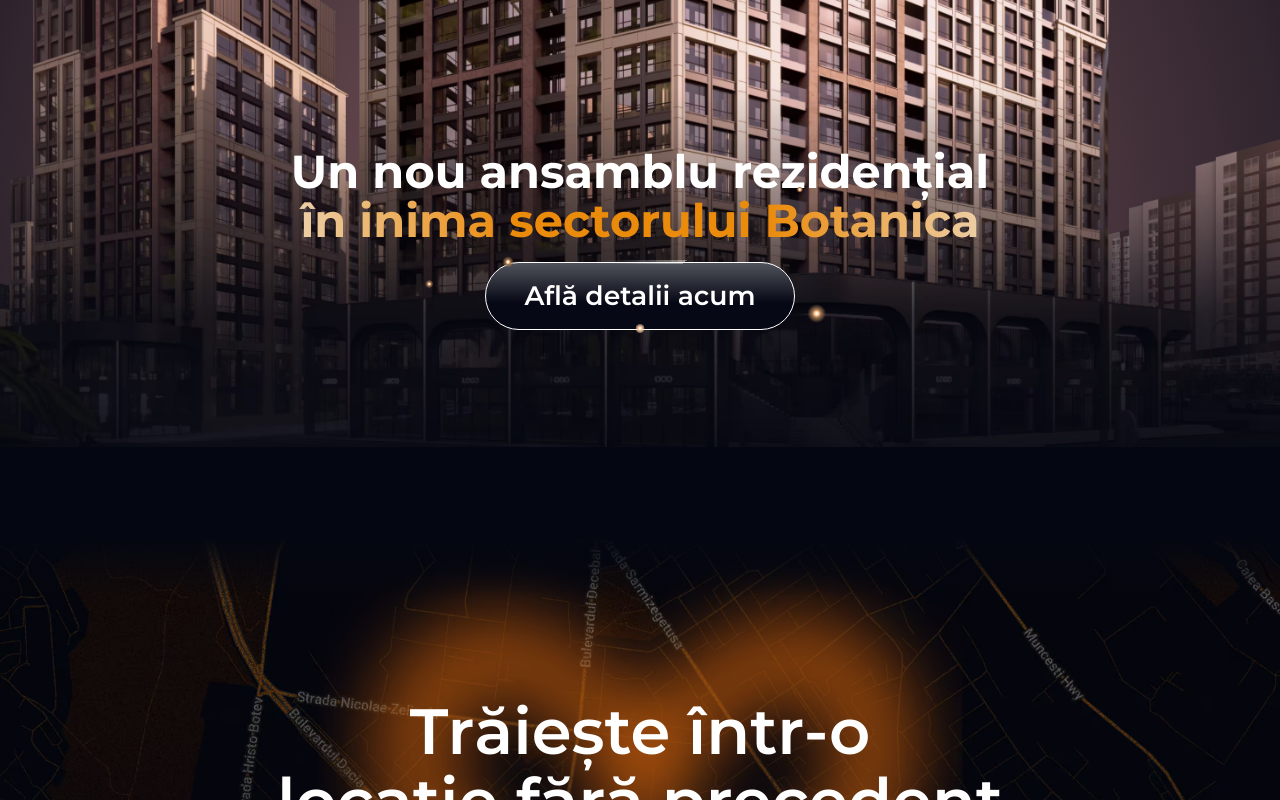
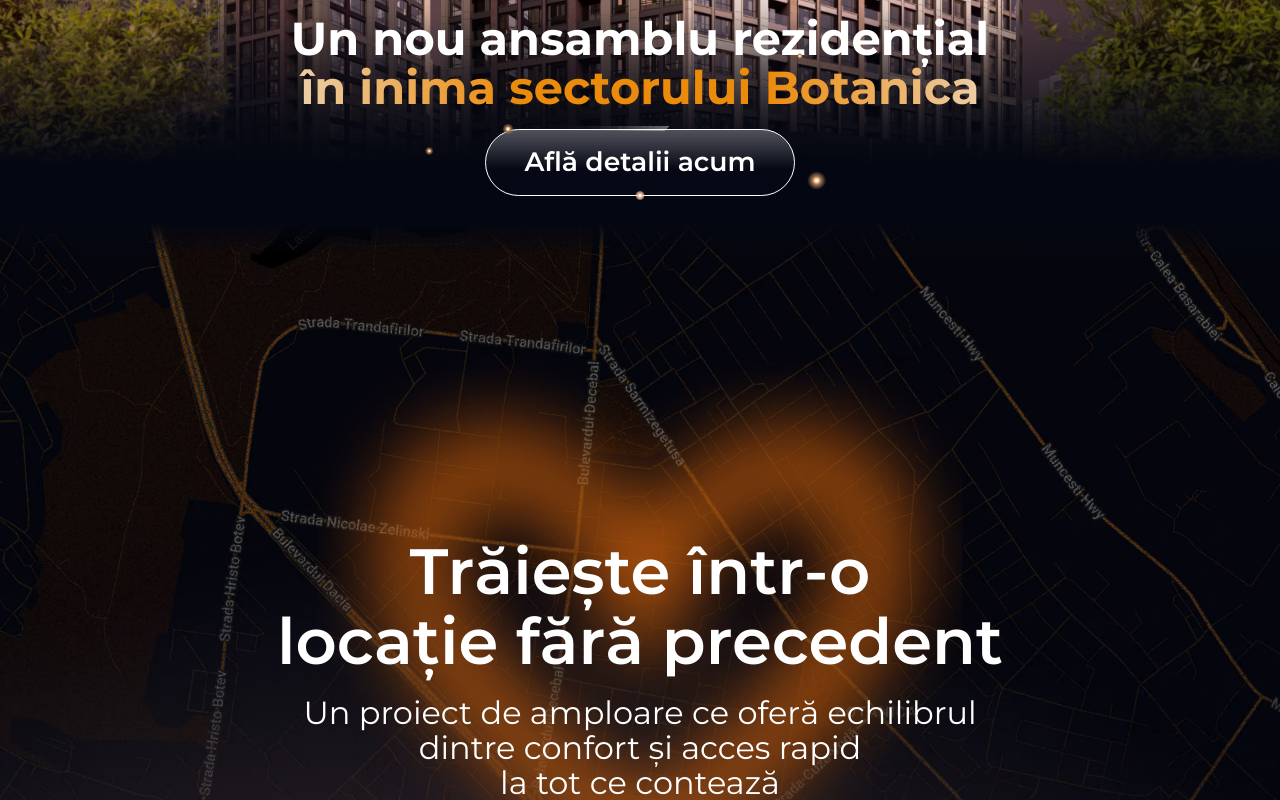
Before and after one commit to corporateready/sarmizegetusa, a Next.js app: page / in a window 1280 px wide. Shown: the part 540-1340 px from the top of the page. Built offline with nearby package versions, Linux system fonts and the light colour scheme.

Commit message:
correction of laptop Hero

```diff
--- a/app/components/button-to-up/styles.module.scss
+++ b/app/components/button-to-up/styles.module.scss
@@ -8,7 +8,7 @@
   }
 
   @media screen and (width >= 1920px) {
-    @apply w-[80px] h-[80px] bottom-[-10px] right-[-34px];
+    @apply w-[80px] h-[80px] bottom-[-10px] right-[-44px];
   }
 }
 .letter__button_up_icon {
--- a/app/components/header/index.jsx
+++ b/app/components/header/index.jsx
@@ -10,7 +10,7 @@ const Index = () => {
       <div className={styles.container}>
         <div className={styles.inner}>
           <div className={styles.navigate}>
-            {/* <LangToggler /> */}
+            <LangToggler />
             <PhoneButton />
           </div>
         </div>
--- a/app/components/header/styles.module.scss
+++ b/app/components/header/styles.module.scss
@@ -45,7 +45,7 @@
   @apply flex justify-end items-center gap-[30rem];
 
   @media screen and (min-width: 641px) {
-    @apply w-[242rem] flex justify-center gap-[15rem];
+    @apply w-[242rem] flex gap-[15rem];
   }
 
   @media screen and (width >= 1920px) {
--- a/app/components/heart-animate/styles.module.scss
+++ b/app/components/heart-animate/styles.module.scss
@@ -33,12 +33,12 @@
 
     @media screen and (width > 640px) {
     content: '';
-      @apply w-[800rem] h-[705rem] bg-[url('/mobile/location/location-heart.avif')] bg-contain bg-center bg-no-repeat inline-flex absolute top-[100rem] left-1/2 -translate-x-1/2 z-[3];
+      @apply w-[800rem] h-[705rem] bg-[url('/mobile/location/location-heart.avif')] bg-contain bg-center bg-no-repeat inline-flex absolute top-[-10rem] left-1/2 -translate-x-1/2 z-[3];
 
     }
 
     @media screen and (width >= 1920px) {
     content: '';
-      @apply w-[690px] h-[650px] bg-[url('/mobile/location/location-heart.avif')] bg-cover bg-center bg-no-repeat inline-flex absolute top-[60px] left-1/2 -translate-x-1/2 z-[3];
+      @apply w-[690px] h-[650px] bg-[url('/mobile/location/location-heart.avif')] bg-cover bg-center bg-no-repeat inline-flex absolute top-[20px] left-1/2 -translate-x-1/2 z-[3];
     }
 }
--- a/app/components/hero/hero.module.scss
+++ b/app/components/hero/hero.module.scss
@@ -17,7 +17,7 @@
   }
 
   @media screen and (width >= 640px) {
-    @apply h-[1170rem] relative z-0;
+    @apply h-[920rem] relative z-0;
    }
 
   @media screen and (width >= 1920px) {
@@ -49,7 +49,7 @@
     @apply hidden;
 
     @media screen and (width >= 640px) {
-      @apply inline-flex w-full h-[930rem] absolute top-[250rem] left-0 z-3;
+      @apply inline-flex w-full h-[710rem] absolute top-[230rem] left-0 z-3;
     }
 
     @media screen and (width >= 1920px) {
@@ -58,8 +58,8 @@
 
     &::after {
       content: "";
-      @apply absolute bottom-[-220rem] left-0 z-4 inline-flex w-full h-[230rem];
-      background: linear-gradient(0deg,rgba(4, 7, 17, 0) 0%, rgba(4, 7, 17, 1) 76%, rgba(4, 7, 17, 1) 100%);
+      @apply absolute bottom-[90rem] left-0 z-4 inline-flex w-full h-[230rem];
+      background: linear-gradient(180deg,rgba(4, 7, 17, 0) 0%, rgba(4, 7, 17, 1) 76%, rgba(4, 7, 17, 1) 100%);
     }
 
   }
@@ -81,15 +81,15 @@
   @apply hidden;
 
   @media screen and (width >= 640px) {
-   @apply inline-block text-[52rem] text-center leading-[105%] w-full relative z-3 text-white font-bold mt-[774rem];
+   @apply inline-block text-[52rem] text-center leading-[105%] w-full relative z-3 text-white font-bold mt-[624rem];
   }
 
   @media screen and (width >= 1920px) {
-    @apply inline-block text-[52px] text-center leading-[100%] w-full text-white font-bold relative top-0 left-1/2 -translate-1/2 z-4 mt-[796px];
+    @apply inline-block text-[52px] text-center leading-[100%] w-full text-white font-bold relative top-0 left-1/2 -translate-1/2 z-4 mt-[800px];
   }
 }
 .hero__text_mobile {
-  @apply text-[26rem] text-center leading-[110%] w-full text-white font-semibold absolute top-[566rem] left-1/2 -translate-1/2 z-[3];
+  @apply text-[26rem] text-center leading-[110%] w-full text-white font-semibold absolute top-[573rem] left-1/2 -translate-1/2 z-[3];
 
   @media screen and (width > 640px) {
    @apply hidden;
@@ -128,7 +128,7 @@
   }
 }
 .button__detail {
-  @apply text-white text-[21.5rem] font-semibold tracking-[0.4rem] leading-[100%] w-[357rem] h-[50rem] border-[0.54rem] border-white rounded-full flex items-center justify-center relative z-3 mt-[550rem] mx-auto;
+  @apply text-white text-[21.5rem] font-semibold tracking-[0.4rem] leading-[100%] w-[357rem] h-[50rem] border-[0.54rem] border-white rounded-full flex items-center justify-center relative z-3 mt-[556rem] mx-auto;
 
   background: linear-gradient(
     0deg,
@@ -175,7 +175,7 @@
 }
 
 @media screen and (width >= 1920px) {
-  @apply text-white text-[30px] font-medium leading-[100%] w-[345px] h-[76px] border-[1px] border-white rounded-full flex items-center justify-center absolute z-4 top-[902px] left-1/2 -translate-x-1/2 hover:cursor-pointer tracking-normal mt-0;
+  @apply text-white text-[30px] font-medium leading-[100%] w-[345px] h-[76px] border-[1px] border-white rounded-full flex items-center justify-center absolute z-4 top-[906px] left-1/2 -translate-x-1/2 hover:cursor-pointer tracking-normal mt-0;
   font-family: "Montserrat", sans-serif;
   background: linear-gradient(
     0deg,
@@ -332,23 +332,24 @@
 }
 // Location
 .location__wrapper {
-  @apply w-dvw h-[1400rem] relative z-2 mt-[-46rem] overflow-hidden;
+  @apply w-dvw h-[1400rem] relative z-2 mt-[-46rem] overflow-x-hidden;
 
-  @media screen and (width >=640px) {
-    @apply mt-[-60rem] h-[2440rem];
+  @media screen and (width >= 640px) {
+    @apply mt-[85rem] h-[2440rem];
+    overflow-x: visible;
 
     &::after {
-      content: "";  @apply absolute top-[-110rem] left-0 z-3 inline-flex w-full h-[280rem];
-      background: linear-gradient(0deg,rgba(4, 7, 17, 0) 0%, rgba(4, 7, 17, 1) 24%, rgba(4, 7, 17, 1) 100%);
+      content: "";  @apply absolute top-[-160rem] left-0 z-3 inline-flex w-full h-[50rem];
+      background: linear-gradient(0deg,rgba(4, 7, 17, 0) 0%, rgba(4, 7, 17, 1) 74%, rgba(4, 7, 17, 1) 100%);
     }
   }
 
   @media screen and (width >= 1920px) {
-      @apply inline-flex relative left-1/2 -translate-x-1/2 z-4 mt-0 w-[1920px] h-[2100px];
+      @apply inline-flex relative left-1/2 -translate-x-1/2 z-4 mt-[60px] w-[1920px] h-[2100px];
 
       &::after {
         content: "";
-        @apply absolute top-0 left-0 z-[1] inline-flex w-full h-[140px];
+        @apply absolute top-[-60px] left-0 z-[1] inline-flex w-full h-[200px];
         background: linear-gradient(0deg,rgba(4, 7, 17, 0) 0%, rgba(4, 7, 17, 1) 50%, rgba(4, 7, 17, 1) 100%);
       }
     }
@@ -372,55 +373,55 @@
     @apply hidden;
 
     @media screen and (width >= 1920px) {
-      @apply inline-flex mt-[-30px];
+      @apply inline-flex mt-[-60px];
     }
   }
 
 
 }
 .location__title_text {
-  @apply text-[32rem] font-semibold text-white text-center leading-[110%] w-full relative top-[336rem] z-5;
+  @apply text-[32rem] font-semibold text-white text-center leading-[110%] w-full relative top-[347rem] z-5;
 
   @media screen and (width >= 640px) {
-     @apply text-[72rem] font-semibold text-white text-center w-full relative top-[280rem];
+     @apply text-[72rem] font-semibold text-white text-center w-full relative top-[205rem];
      letter-spacing: .4%;
   }
 
   @media screen and (width >= 1920px) {
-     @apply text-[72px] font-semibold text-white text-center w-full absolute top-[350px] left-1/2 -translate-1/2 z-3 ml-0;
+     @apply text-[72px] font-semibold text-white text-center w-full absolute top-[294px] left-1/2 -translate-1/2 z-3 ml-0;
   }
 }
 .location__description_text {
-  @apply text-[16rem] font-normal text-white text-center leading-[110%] w-full relative top-[348rem] z-5;
+  @apply text-[16rem] font-normal text-white text-center leading-[110%] w-full relative top-[358rem] z-5;
 
 
   @media screen and (width >= 640px) {
-    @apply text-[36rem] font-normal text-white text-center w-full relative top-[300rem];
+    @apply text-[36rem] font-normal text-white text-center w-full relative top-[226rem];
   }
 
   @media screen and (width >= 1920px) {
-    @apply text-[36px] font-normal text-white text-center leading-[110%] w-full  absolute top-[510px] left-1/2 -translate-1/2 z-3 ml-0;
+    @apply text-[36px] font-normal text-white text-center leading-[110%] w-full  absolute top-[454px] left-1/2 -translate-1/2 z-3 ml-0;
   }
 }
 .location__title_text__bottom {
    @apply text-[32rem] font-semibold text-white text-center leading-[110%] w-full relative z-3 mt-[705rem];
 
   @media screen and (width > 640px) {
-   @apply text-[72rem] font-semibold text-white text-center leading-[100%] w-full mt-[704rem];
+   @apply text-[72rem] font-semibold text-white text-center leading-[100%] w-full mt-[640rem];
   }
 
   @media screen and (width >= 1920px) {
-   @apply text-[72px] font-semibold text-white text-center leading-[100%] w-full absolute bottom-[1074px] left-1/2 -translate-x-1/2 z-[3];
+   @apply text-[72px] font-semibold text-white text-center leading-[100%] w-full absolute bottom-[1104px] left-1/2 -translate-x-1/2 z-[3];
   }
 }
 .location__description_text__bottom {
   @apply text-[16rem] font-normal text-white text-center leading-[110%] w-full relative z-3 mt-[6rem];
 
   @media screen and (width > 640px) {
-    @apply text-[36rem] font-normal text-white text-center leading-[100%] w-full mt-[20rem];
+    @apply text-[36rem] font-normal text-white text-center leading-[100%] w-full mt-[21rem];
   }
 
   @media screen and (width >= 1920px) {
-    @apply text-[36px] font-normal text-white text-center leading-[100%] w-full absolute bottom-[946px] left-1/2 -translate-x-1/2 z-[3];
+    @apply text-[36px] font-normal text-white text-center leading-[100%] w-full absolute bottom-[976px] left-1/2 -translate-x-1/2 z-[3];
   }
 }
--- a/app/components/hero/index.jsx
+++ b/app/components/hero/index.jsx
@@ -22,10 +22,17 @@ const Hero = ({ handleToggle }) => {
           </div>
           <div className={styles.hero__bg_desktop}>
             <Image
+              src="/building-large.avif"
+              alt="sarmizegetusa building"
+              fill
+              className="object-cover"
+            />
+            {/* <Image
               src="/building-desktop.avif"
               alt="sarmizegetusa building"
               fill
-            />
+            /> */}
+
           </div>
           <div className={styles.hero__bg_large}>
             <Image
@@ -70,14 +77,14 @@ const Hero = ({ handleToggle }) => {
             fill
             className={`${styles.location__wrapper_bg__mobile} object-cover`}
           />
-          <Image
-            src={"/location-bg-laptop.avif"}
+           <Image
+            src={"/location-bg-large.avif"}
             alt="sarmizegetusa location background"
             loading="eager"
             fill
-            className={`${styles.location__wrapper_bg__laptop} object-cover mt-[-260rem]`}
+            className={`${styles.location__wrapper_bg__laptop} object-cover`}
           />
-          <Image
+         <Image
             src={"/location-bg-large.avif"}
             alt="sarmizegetusa location background"
             loading="eager"
--- a/app/components/letter/letter.module.scss
+++ b/app/components/letter/letter.module.scss
@@ -48,7 +48,7 @@
   }
 }
 .letter__button_access {
-  @apply text-white text-[21.2rem] font-medium leading-[100%] w-[360rem] h-[50rem] border-[0.54rem] border-white rounded-full flex items-center justify-center absolute z-[4] top-[706rem] left-1/2 -translate-x-1/2;
+  @apply text-white text-[21.2rem] font-medium leading-[100%] w-[360rem] h-[50rem] border-[0.54rem] border-white rounded-full flex items-center justify-center absolute z-[4] top-[712rem] left-1/2 -translate-x-1/2;
   font-family: "Montserrat", sans-serif;
   letter-spacing: 3%;
   background: linear-gradient(
--- a/app/components/title/styles.module.scss
+++ b/app/components/title/styles.module.scss
@@ -5,8 +5,8 @@
   letter-spacing: 34%;
 
   @media screen and (width > 640px) {
-    @apply w-max text-center text-white/63 text-[103rem] font-medium uppercase leading-none z-[1] absolute top-[178rem] left-1/2 -translate-x-1/2 ml-[30rem];
-    letter-spacing: 36.8rem;
+    @apply w-max text-center text-white/63 text-[103rem] font-medium uppercase leading-none z-[1] absolute top-[158rem] left-1/2 -translate-x-1/2 ml-[19rem];
+    // letter-spacing: 3;
   }
 
    @media screen and (width >= 1920px) {
--- a/app/styles.module.scss
+++ b/app/styles.module.scss
@@ -7,14 +7,14 @@
 
      &::before {
       content: '';
-      @apply w-[600px] h-[4528px] absolute top-0 left-[-300px] z-5;
+      @apply w-[600px] h-[4548px] absolute top-0 left-[-300px] z-5;
       background: linear-gradient(-90deg,rgba(7, 11, 27, 0) 0%, rgba(7, 11, 27, 1) 50%);
        filter: blur(10px);
     }
 
     &::after {
       content: '';
-      @apply w-[600px] h-[4528px] absolute top-0 right-[-300px] z-5;
+      @apply w-[600px] h-[4548px] absolute top-0 right-[-300px] z-5;
       background: linear-gradient(90deg,rgba(7, 11, 27, 0) 0%, rgba(7, 11, 27, 1) 50%);
       filter: blur(10px);
     }
```
Also changed, not shown: app/components/facilities/facilities.module.scss (+4 -4 lines), app/components/lang-toggler/index.jsx (+5 -4 lines), public/location-bg-laptop-2.avif (added), public/location-bg-laptop.avif.
